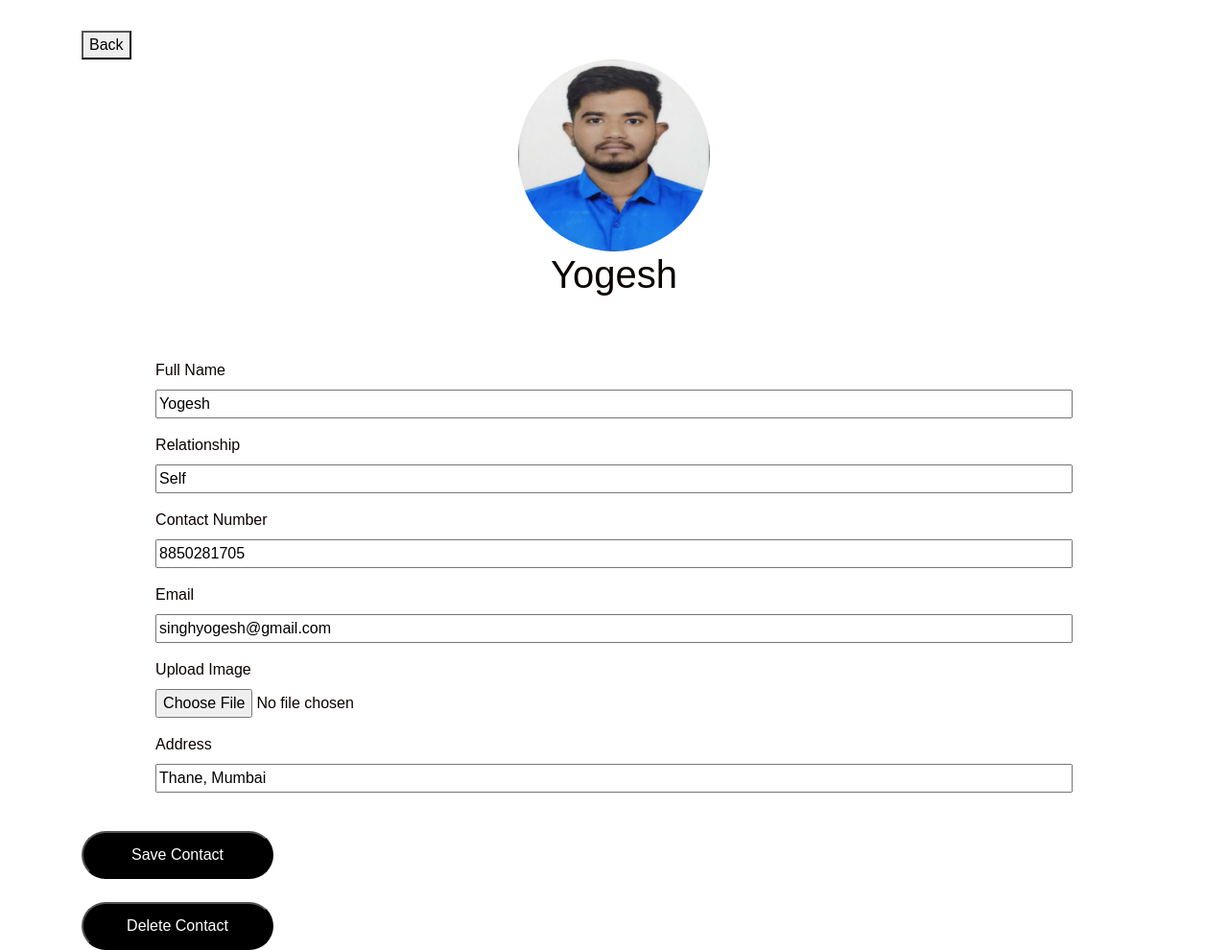
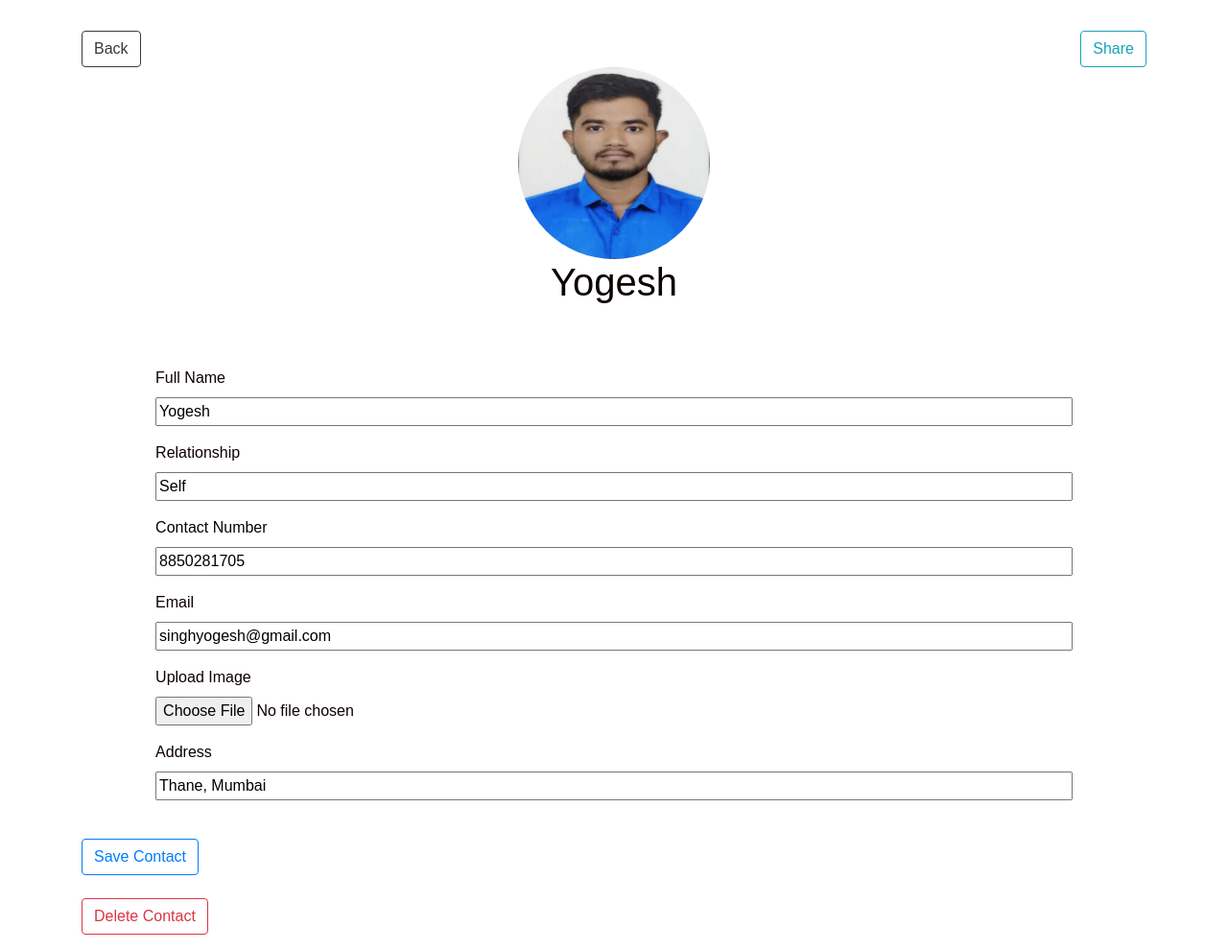
Before and after one commit to yogesh2104/ContactBook, a Django app: page /edit-contact/11 in a window 1280 px wide. Shown: the whole page at 96% size. Run offline with Django 3.2, Linux system fonts and the light colour scheme; data comes from the database, SQL or seed files in the repository; both versions use the stored data as it was after the commit; some libraries are stand-ins or nearby versions.

Commit message:
new work

```diff
--- a/templates/delete.html
+++ b/templates/delete.html
@@ -19,7 +19,7 @@
 	<div class="container">
 		<header class="hero">
 			<a href="{% url 'edit-contact' contact.id %}">
-				<button class="back-btn">Back</button>
+				<button class="btn btn-outline-dark">Back</button>
 			</a>
 			<div class="hero-info">
 				<img src="{{ contact.imgs.url | title }}" width="200px" height="200px" class="rounded-circle">
@@ -33,7 +33,7 @@
 			<form method='POST'>
 				{% csrf_token %}
 				<div class="delete-contact">
-					<button class="delete-button" type="submit" value="Delete Contact" style="text-decoration: none; background-color: black; color: #fff; height: 50px;width: 200px; border-radius: 25px;">Delete Contact</button>
+					<button class="delete-button btn btn-outline-dark" type="submit" value="Delete Contact">Delete Contact</button>
 
 				</div>
 			</form>
--- a/templates/edit.html
+++ b/templates/edit.html
@@ -7,7 +7,7 @@
 	<meta charset="UTF-8">
 	<meta name="viewport" content="width=device-width, initial-scale=1.0">
 	<link rel="stylesheet" type="text/css" href="{% static 'style-edit.css' %}">
-
+	<script src="https://ajax.googleapis.com/ajax/libs/jquery/2.1.1/jquery.min.js"></script>
 	<link rel="preconnect" href="https://fonts.gstatic.com">
 	<link href="https://fonts.googleapis.com/css2?family=Inter&display=swap" rel="stylesheet">
 	<link rel="stylesheet" href="https://cdn.jsdelivr.net/npm/bootstrap@4.0.0/dist/css/bootstrap.min.css" crossorigin="anonymous">
@@ -18,8 +18,9 @@
 <div class="container">
 		<header class="hero">
 			<a href="{% url 'profile' contact.id %}">
-				<button class="back-btn">Back</button>
+				<button class="btn btn-outline-dark">Back</button>
 			</a>
+		<button class="btn btn-outline-info" style="float: right;" id="copys">Share</button>
 			<div class="hero-info">
 				<img src="{{ contact.imgs.url | title }}" width="200px" height="200px" class="rounded-circle">
 				<h1 class="name">{{ contact.full_name | title }}</h1>
@@ -55,16 +56,26 @@
 					<input id="ad" type="text" class="type" name="address" placeholder="Address" value="{{ contact.address }}">
 				</div>
 			</section>
-				<div class="update-contact">
-					<button class="button" style="text-decoration: none; background-color: black; color: #fff; height: 50px;width: 200px; border-radius: 25px; cursor: pointer;">Save Contact</button>
-				</div>
+				<button class="btn btn-outline-primary">Save Contact</button>
+
 		</form>
 		<br>
-			<a style="text-decoration: none;" href="{% url 'delete' contact.id %}">
-				<div class="update-contact">
-					<button class="button" style="text-decoration: none;cursor: pointer; background-color: black; color: #fff; height: 50px;width: 200px; border-radius: 25px;">Delete Contact</button>
-				</div>
-			</a>
+		<a style="text-decoration: none; "href="{% url 'delete' contact.id %}"><button class="btn btn-outline-danger" >Delete Contact</button></a>
 	</div>
+
+	<script>
+		$('#copys').click(function() {
+		  var name = $('#fullna').val()
+		  var phonenu = $('#cn').val()
+		  var email = $('#em').val()
+		  var address = $('#ad').val()
+		  var relationship = $('#re').val()
+
+		  var ret = "***** Customer Details ***** \n\r Name : "+name+" \n\r Phone Number : " + phonenu + " \n\r Email : " + email + " \n\r Address : " + address + " \n\r Relationship : " + relationship ;
+		  console.log(ret)
+		navigator.clipboard.writeText(ret);
+		  alert('Copied to clipboard')
+		})
+		</script>
 </body>
 </html>
```
Also changed, not shown: db.sqlite3.
